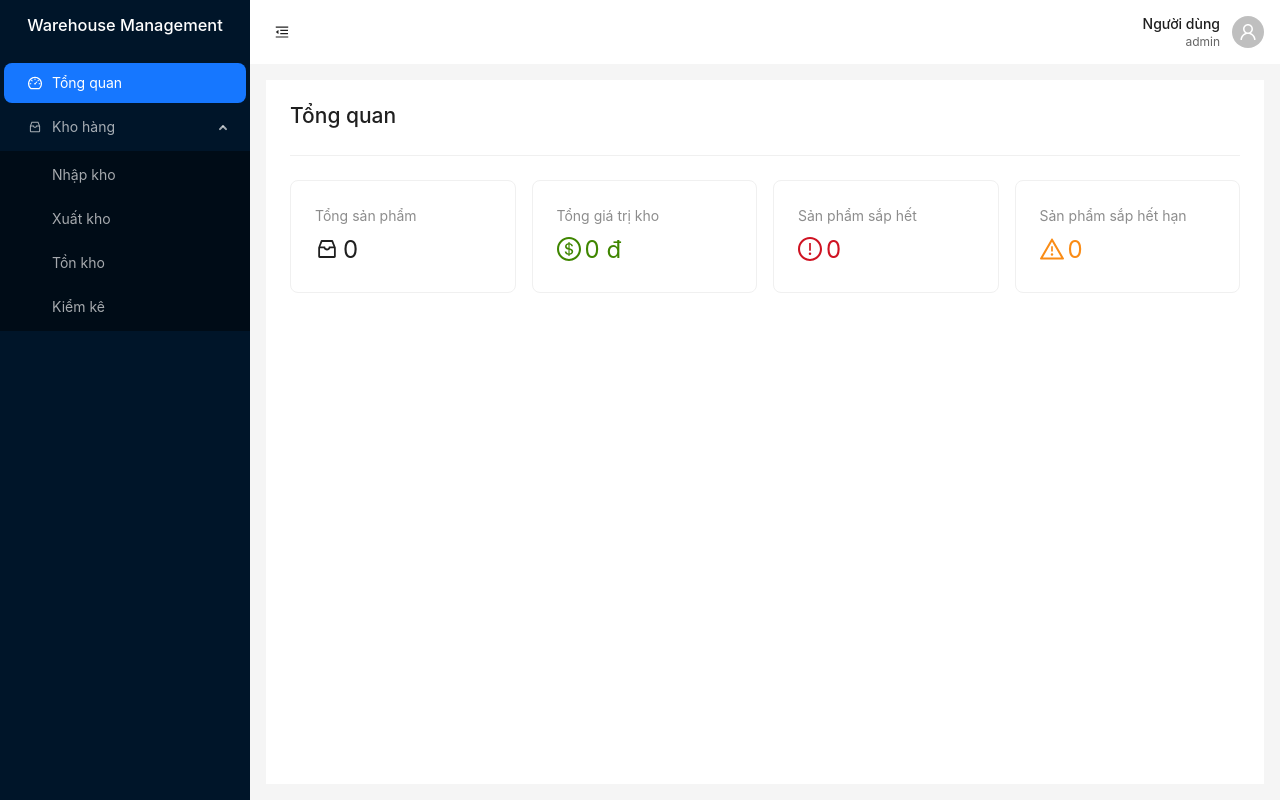
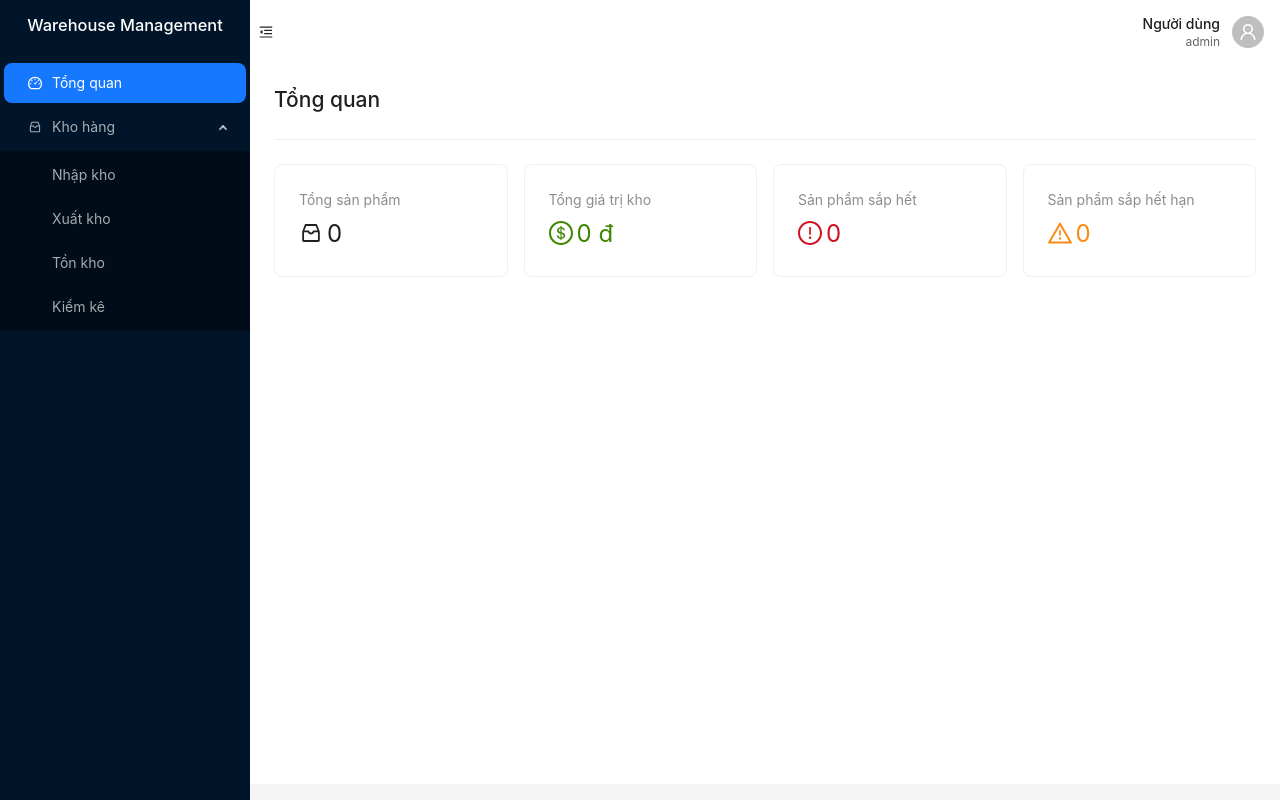
Before and after one commit to DuongVo01/warehouse-management, a React (Create React App) app in the folder fe/: page / in a window 1280 px wide. Built offline with nearby package versions, Linux system fonts and the light colour scheme; no server answers; sample sign-in values are in the browser's storage.

Commit message:
Cố định layout

```diff
--- a/fe/src/layouts/MainLayout.jsx
+++ b/fe/src/layouts/MainLayout.jsx
@@ -24,6 +24,9 @@ const MainLayout = () => {
 
   const menuItems = getMenuByRole(userRole);
 
+  // Tính toán margin left cho content dựa trên trạng thái sidebar
+  const sidebarWidth = collapsed ? 80 : 250;
+
   return (
     <Layout style={{ minHeight: '100vh' }}>
       <AppSider
@@ -34,7 +37,7 @@ const MainLayout = () => {
         selectedKey={selectedKey}
         onMenuClick={handleMenuClick}
       />
-      <Layout>
+      <Layout style={{ marginLeft: sidebarWidth }}>
         <AppHeader
           collapsed={collapsed}
           onToggle={handleToggle}
@@ -43,7 +46,16 @@ const MainLayout = () => {
           onLogout={handleLogout}
           onProfile={handleProfile}
         />
-        <Content style={{ margin: '16px', padding: '24px', background: '#fff' }}>
+        <Content
+          style={{
+            margin: '16px',
+            padding: '24px',
+            background: '#fff',
+            marginTop: 64, // Chiều cao header
+            marginLeft: 0, // Đã được xử lý ở Layout cha
+            marginRight: 0
+          }}
+        >
           <Outlet />
         </Content>
       </Layout>
--- a/fe/src/layouts/components/AppHeader.jsx
+++ b/fe/src/layouts/components/AppHeader.jsx
@@ -32,12 +32,19 @@ const AppHeader = ({ collapsed, onToggle, currentUser, userRole, onLogout, onPro
       background: '#fff',
       display: 'flex',
       justifyContent: 'space-between',
-      alignItems: 'center'
+      alignItems: 'center',
+      position: 'fixed',
+      zIndex: 999,
+      width: `calc(100% - ${collapsed ? '80px' : '250px'})`,
+      left: collapsed ? '80px' : '250px',
+      right: 0,
+      top: 0
     }}>
       <Button
         type="text"
         icon={collapsed ? <MenuUnfoldOutlined /> : <MenuFoldOutlined />}
         onClick={onToggle}
+        style={{ marginLeft: -16 }}
       />
       <div style={{ display: 'flex', alignItems: 'center', gap: '12px' }}>
         <div style={{ textAlign: 'right' }}>
--- a/fe/src/layouts/components/AppSider.jsx
+++ b/fe/src/layouts/components/AppSider.jsx
@@ -11,8 +11,29 @@ const AppSider = ({
   selectedKey,
   onMenuClick
 }) => {
+  const onBreakpoint = (broken) => {
+    // Tự động collapse khi màn hình nhỏ
+    if (broken !== collapsed) {
+      // Có thể thêm logic nếu cần
+    }
+  };
+
   return (
-    <Sider trigger={null} collapsible collapsed={collapsed} width={250}>
+    <Sider
+      trigger={null}
+      collapsible
+      collapsed={collapsed}
+      width={250}
+      breakpoint="lg"  // Breakpoint tại large screen (992px)
+      onBreakpoint={onBreakpoint}
+      style={{
+        position: 'fixed',
+        height: '100vh',
+        zIndex: 1000,
+        left: 0,
+        top: 0
+      }}
+    >
       <div style={{ padding: '16px', color: 'white', textAlign: 'center' }}>
         <h3>{collapsed ? 'WMS' : 'Warehouse Management'}</h3>
       </div>
```
